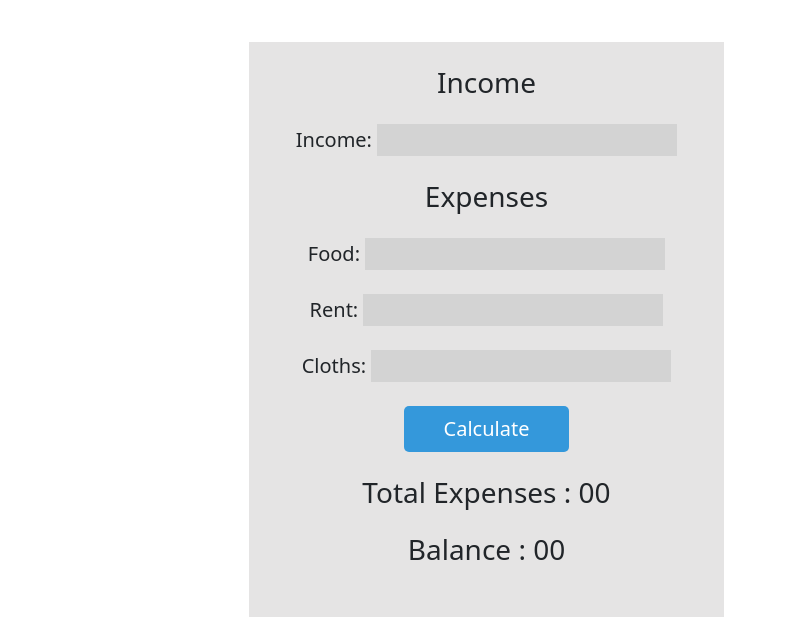
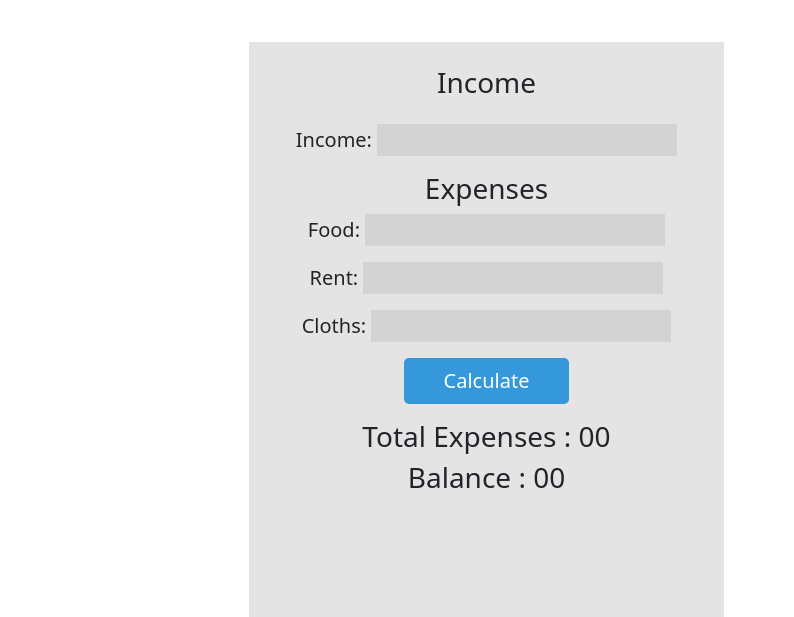
Before and after one commit to Arahman75/money-expenses-and-saveing, a plain HTML site: page index.html in a window 1280 px wide. Shown: the part 68-685 px from the top of the page, 486-1280 px from the left. Drawn offline with nearby package versions, Linux system fonts and the light colour scheme.

Commit message:
change bootstrap

```diff
--- a/index.html
+++ b/index.html
@@ -21,15 +21,15 @@
                     </div>
                     <div class="col-5 "style="height: 960px; background-color:rgba(224, 223, 223, 0.818);" >
                         <h3 class="text-center mt-4">Income</h3>
-                     <div class="form">
-                        <p class="text-center mt-4 ">Income: <input id="income-input" type="text"></p>
-                        <h3 class="text-center mt-4">Expenses</h3>
-                        <p class="text-center mt-4">Food: <input id="food-rent" type="text"></p>
-                        <p class="text-center mt-4">Rent: <input id="house-rent" type="text"></p>
-                        <p class="text-center mt-4">Cloths: <input id="cloths-rent" type="text"></p>
-                       <p class="text-center mt-4"> <button id="submit-button" type="submit">Calculate</button></p>
-                        <h3 class="text-center mt-4">Total Expenses : <span id="total-expenses">00</span></h3>
-                        <h3 class="text-center mt-4">Balance : <span id="balance">00</span></h3>
+                     <div class="form text-center mt-4">
+                        <p>Income: <input id="income-input" type="text"></p>
+                        <h3>Expenses</h3>
+                        <p>Food: <input id="food-rent" type="text"></p>
+                        <p>Rent: <input id="house-rent" type="text"></p>
+                        <p>Cloths: <input id="cloths-rent" type="text"></p>
+                       <p> <button id="submit-button" type="submit">Calculate</button></p>
+                        <h3>Total Expenses : <span id="total-expenses">00</span></h3>
+                        <h3>Balance : <span id="balance">00</span></h3>
 
                      </div>
 
```
Also changed, not shown: js/index.js (+10 -2 lines).
